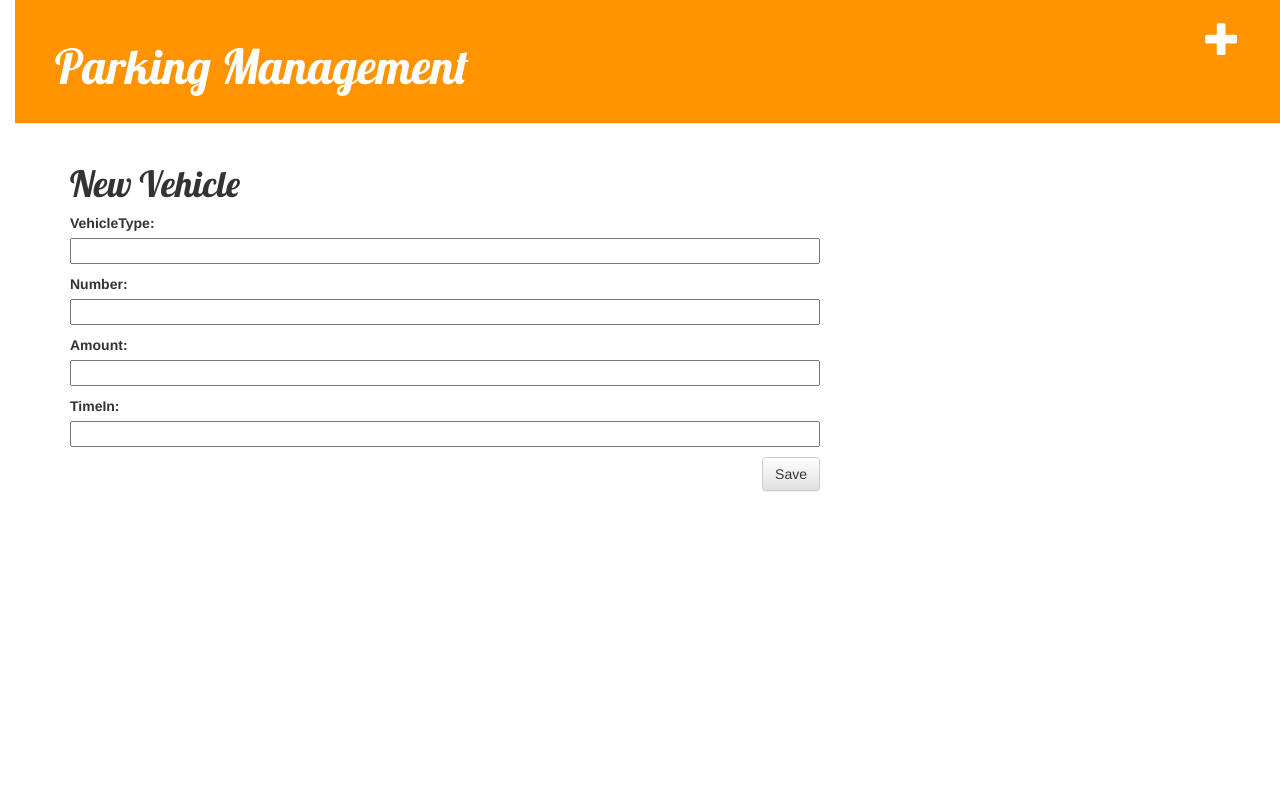
After one commit to vanshikaarora/Parking-Database, a Django app: page /post/new/ in a window 1280 px wide. The commit adds this page. Run offline with Django 3.2, Linux system fonts and the light colour scheme; some libraries are stand-ins or nearby versions.

Commit message:
Added django form

```diff
--- a/mysite/urls.py
+++ b/mysite/urls.py
@@ -15,9 +15,13 @@ Including another URLconf
 """
 from django.contrib import admin
 from django.urls import path
-from django.conf.urls import include
+from django.conf.urls import url, include
+from park.resources import PostResource
+
+post_resource=PostResource()
 
 urlpatterns = [
     path('admin/', admin.site.urls),
     path('', include('park.urls')),
+    path('post/',include(post_resource.urls))
 ]
--- /dev/null
+++ b/park/forms.py
@@ -0,0 +1,9 @@
+from django import forms
+
+from .models import Post
+
+class PostForm(forms.ModelForm):
+
+    class Meta:
+        model = Post
+        fields = ('vehicleType', 'number', 'amount', 'timeIn',)
--- /dev/null
+++ b/park/static/css/blog.css
@@ -0,0 +1,52 @@
+h1 a {
+    color: #FCA205;
+    font-family: 'Lobster';
+}
+body {
+    padding-left: 15px;
+}
+.page-header h1, .page-header h1 a, .page-header h1 a:visited, .page-header h1 a:active {
+    color: #ffffff;
+    font-size: 36pt;
+    text-decoration: none;
+}
+
+.content {
+    margin-left: 40px;
+}
+
+h1, h2, h3, h4 {
+    font-family: 'Lobster', cursive;
+}
+
+.date {
+    color: #828282;
+}
+
+.save {
+    float: right;
+}
+
+.post-form textarea, .post-form input {
+    width: 100%;
+}
+
+.top-menu, .top-menu:hover, .top-menu:visited {
+    color: #ffffff;
+    float: right;
+    font-size: 26pt;
+    margin-right: 20px;
+}
+
+.post {
+    margin-bottom: 70px;
+}
+
+.post h1 a, .post h1 a:visited {
+    color: #000000;
+}
+.page-header {
+    background-color: #ff9400;
+    margin-top: 0;
+    padding: 20px 20px 20px 40px;
+}
--- /dev/null
+++ b/park/templates/park/base.html
@@ -0,0 +1,24 @@
+{% load static %}
+<html>
+    <head>
+        <title>Parking Manegement</title>
+        <link rel="stylesheet" href="//maxcdn.bootstrapcdn.com/bootstrap/3.2.0/css/bootstrap.min.css">
+        <link rel="stylesheet" href="//maxcdn.bootstrapcdn.com/bootstrap/3.2.0/css/bootstrap-theme.min.css">
+        <link href='//fonts.googleapis.com/css?family=Lobster&subset=latin,latin-ext' rel='stylesheet' type='text/css'>
+        <link rel="stylesheet" href="{% static 'css/blog.css' %}">
+    </head>
+    <body>
+        <div class="page-header">
+            <a href="{% url 'post_new' %}" class="top-menu"><span class="glyphicon glyphicon-plus"></span></a>
+        <h1><a href="/">Parking Management</a></h1>
+    </div>
+    <div class="content container">
+        <div class="row">
+            <div class="col-md-8">
+            {% block content %}
+            {% endblock %}
+            </div>
+        </div>
+    </div>
+    </body>
+</html>
--- /dev/null
+++ b/park/templates/park/post_edit.html
@@ -0,0 +1,10 @@
+{% extends 'park/base.html' %}
+{% csrf_token %}
+
+{% block content %}
+    <h1>New Vehicle</h1>
+    <form method="POST" class="post-form">{% csrf_token %}
+        {{ form.as_p }}
+        <button type="submit" class="save btn btn-default">Save</button>
+    </form>
+{% endblock %}
--- a/park/urls.py
+++ b/park/urls.py
@@ -3,4 +3,6 @@ from . import views
 
 urlpatterns = [
     path('', views.post_list, name='post_list'),
+    path('post/<int:pk>/', views.post_detail, name='post_detail'),
+    path('post/new/', views.post_new, name='post_new'),
 ]
--- a/park/views.py
+++ b/park/views.py
@@ -1,6 +1,22 @@
-from django.shortcuts import render
+from django.shortcuts import render, get_object_or_404, redirect
 from .models import Post
+from .forms import PostForm
+
+def post_detail(request, pk):
+    post = get_object_or_404(Post, pk=pk)
+    return render(request, 'park/post_detail.html', {'post': post})
 
 def post_list(request):
     posts = Post.objects.all()
     return render(request, 'park/post_list.html', {'posts': posts})
+
+def post_new(request):
+    if request.method == "POST":
+        form = PostForm(request.POST)
+        if form.is_valid():
+            post = form.save(commit=False)
+            post.save()
+            return redirect('post_detail', pk=post.pk)
+    else:
+        form = PostForm()
+    return render(request, 'park/post_edit.html', {'form': form})
```
Also changed, not shown: park/resources.py (added, +9 -0 lines), park/templates/park/post_detail.html (added, +10 -0 lines), park/templates/park/post_list.html (+9 -17 lines).
